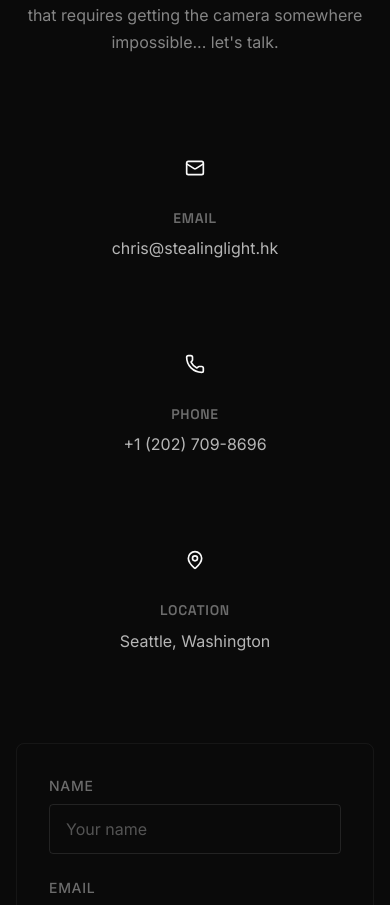
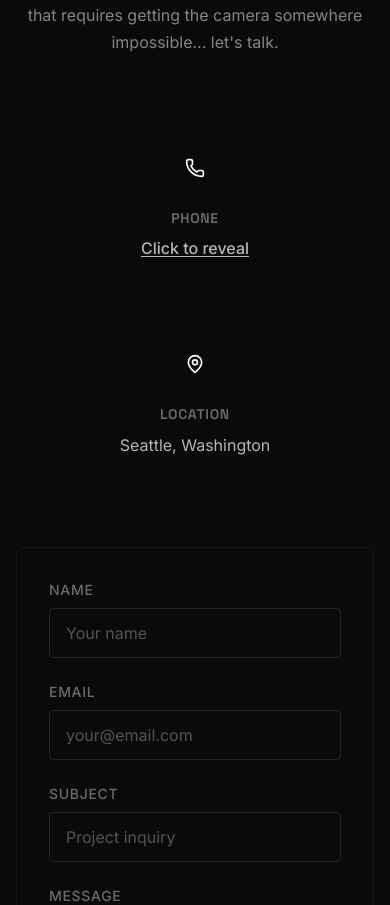
Before and after one commit to Stealinglight/StealinglightHK, a React (Vite) app: page / in a window 390 px wide. Shown: the part 9788-10693 px from the top of the page. Built offline with nearby package versions, Linux system fonts and the light colour scheme; no server answers.

Commit message:
fix: protect contact info from scrapers with click-to-reveal
- Remove email card entirely (prevents email scraping)
- Add click-to-reveal pattern for phone number
- Phone number not in initial HTML, only rendered after user interaction
- Change grid from 3 to 2 columns for balanced layout

```diff
--- a/src/app/components/Contact.tsx
+++ b/src/app/components/Contact.tsx
@@ -1,5 +1,5 @@
 import { motion } from 'motion/react';
-import { Mail, Phone, MapPin, Loader2 } from 'lucide-react';
+import { Phone, MapPin, Loader2 } from 'lucide-react';
 import { useState, type ChangeEvent, type FormEvent } from 'react';
 import { toast } from 'sonner';
 
@@ -23,6 +23,7 @@
 export function Contact() {
   const [formData, setFormData] = useState<FormData>(initialFormData);
   const [isSubmitting, setIsSubmitting] = useState(false);
+  const [showPhone, setShowPhone] = useState(false);
 
   const handleChange = (e: ChangeEvent<HTMLInputElement | HTMLTextAreaElement>) => {
     const { id, value } = e.target;
@@ -93,32 +94,28 @@
           whileInView={{ opacity: 1, y: 0 }}
           viewport={{ once: true }}
           transition={{ duration: 0.8, delay: 0.2 }}
-          className="grid grid-cols-1 md:grid-cols-3 gap-8 mb-16"
+          className="grid grid-cols-1 md:grid-cols-2 gap-8 mb-16"
         >
-          <div className="text-center p-6 group">
-            <div className="w-12 h-12 rounded-full bg-cinematic-amber/10 flex items-center justify-center mx-auto mb-4 group-hover:bg-cinematic-amber/20 transition-colors">
-              <Mail className="w-5 h-5 text-cinematic-amber" />
-            </div>
-            <h3 className="text-sm tracking-wider text-white/40 mb-2">EMAIL</h3>
-            <a
-              href="mailto:chris@stealinglight.hk"
-              className="text-white/70 hover:text-cinematic-amber transition-colors"
-            >
-              chris@stealinglight.hk
-            </a>
-          </div>
-
           <div className="text-center p-6 group">
             <div className="w-12 h-12 rounded-full bg-cinematic-amber/10 flex items-center justify-center mx-auto mb-4 group-hover:bg-cinematic-amber/20 transition-colors">
               <Phone className="w-5 h-5 text-cinematic-amber" />
             </div>
             <h3 className="text-sm tracking-wider text-white/40 mb-2">PHONE</h3>
+            {showPhone ? (
               <a
                 href="tel:+12027098696"
                 className="text-white/70 hover:text-cinematic-amber transition-colors"
               >
                 +1 (202) 709-8696
               </a>
+            ) : (
+              <button
+                onClick={() => setShowPhone(true)}
+                className="text-white/70 hover:text-cinematic-amber transition-colors underline underline-offset-2"
+              >
+                Click to reveal
+              </button>
+            )}
           </div>
 
           <div className="text-center p-6 group">
```
Lines whose indentation alone changed are shown as unchanged.
